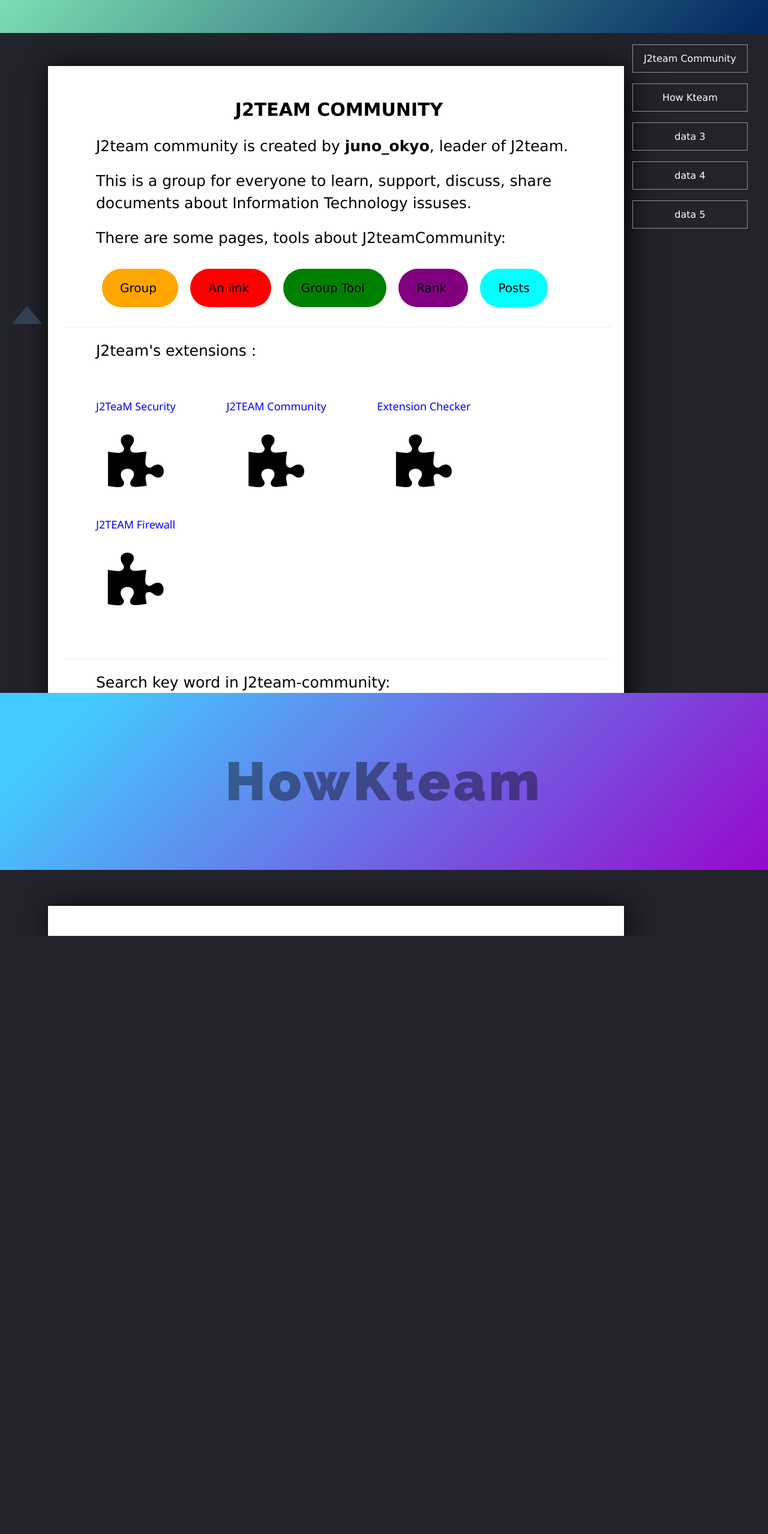
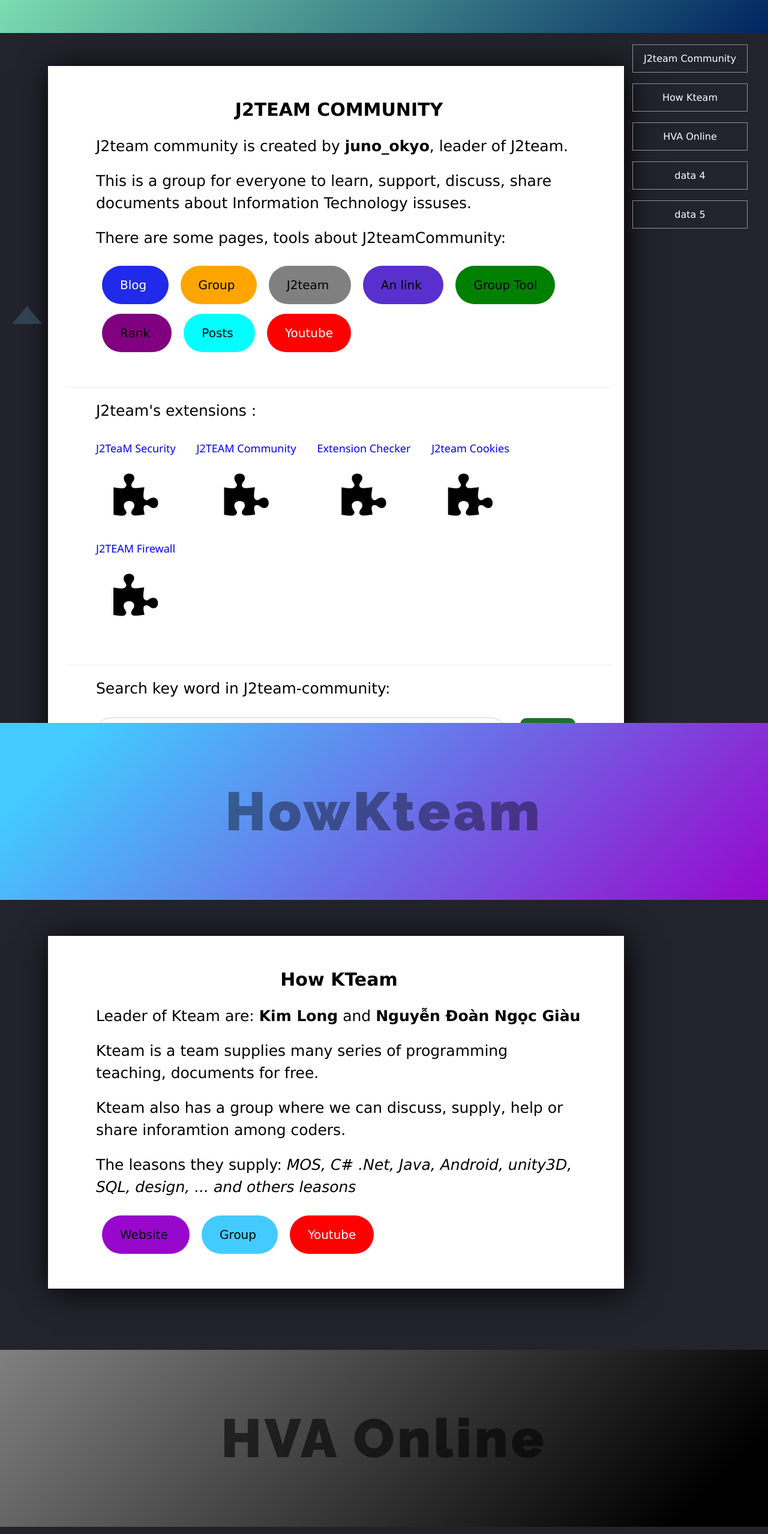
Before and after one commit to VolknerThanh/NewProject, a plain HTML site: page Page-IT.html in a window 1280 px wide. Shown: the part 240-2797 px from the top of the page at 60% size. Before the commit the page ends 1800 px from the top, so only its background shows below. Drawn offline with nearby package versions, Linux system fonts and the light colour scheme.

Commit message:
Add files via upload

```diff
--- a/Page-IT.html
+++ b/Page-IT.html
@@ -73,16 +73,22 @@
 				<center>
 					<p style="font-weight: 600; font-size: 30px;">J2TEAM COMMUNITY</p>
 				</center>
-				<p>J2team community is created by <a href="fb.com/manhtuan1412" target="_blank"><b>juno_okyo</b></a>, leader of J2team.</p>
+				<p>J2team community is created by <a href="https://fb.com/manhtuan1412" target="_blank"><b>juno_okyo</b></a>, leader of J2team.</p>
 				<p>This is a group for everyone to learn, support, discuss, share documents about Information Technology issuses.</p>
 				<p>There are some pages, tools about J2teamCommunity: </p>
 			</div>
 
 			<div class="button-list">
+				<a href="https://junookyo.blogspot.com/" target="_blank" title="junookyo's blog" class="button-0" style="background-color: #202ae8; color: white;">
+					Blog
+				</a>
 				<a href="https://www.facebook.com/groups/j2team.community/" target="_blank" class="button-0" title="J2TeaM Community" style="background-color: orange;">
 					Group
 				</a>
-				<a href="http://anlink.top" target="_blank" class="button-0" title="anlink.top" style="background-color: red;">
+				<a href="https://www.facebook.com/J2TeaM.pro" target="_blank" class="button-0" title="j2team fanpage" style="background-color: gray;">
+					J2team
+				</a>
+				<a href="http://anlink.top" target="_blank" class="button-0" title="anlink.top" style="background-color: #592fce;">
 					An link
 				</a>
 				<a href="http://j2team.anlink.top" target="_blank" class="button-0" title="j2team.anlink.top" style="background-color: green">
@@ -93,6 +99,9 @@
 				</a>
 				<a href="http://code.junookyo.xyz/apps/j2team-community-ranking/" target="_blank" class="button-0" title="Top posts of the week" style="background-color: aqua">
 					Posts
+				</a>
+				<a href="https://www.youtube.com/channel/UCEETpUrNm5qI-LENbBON2Gw" title="youtube" class="button-0" target="_blank" style="background-color: red; color: white;">
+					Youtube
 				</a>
 			</div>
 
@@ -117,6 +126,11 @@
 					<i class="fa fa-puzzle-piece"></i>
 				</a>
 
+				<a href="https://chrome.google.com/webstore/detail/j2team-cookies/okpidcojinmlaakglciglbpcpajaibco?hl=en-US" class="button-1" target="_blank" title="j2team cookies">
+					<h1>J2team Cookies</h1>
+					<i class="fa fa-puzzle-piece"></i>
+				</a>
+
 				<a href="https://chrome.google.com/webstore/detail/j2team-firewall/gmcmpecpdjmfjcocnchgbppfppndikgi" class="button-1" style="padding-right: 0!important;" target="_blank" title="j2team firewall">
 					<h1>J2TEAM Firewall</h1>
 					<i class="fa fa-puzzle-piece"></i>
@@ -138,9 +152,64 @@
 			<p id="header">HowKteam</p>
 		</header>
 
-		<div class="main-left" style="top:1750px;">
+		<div class="main-left" style="top:1800px;">
 			<div id="intro">
+				<center>
+					<p style="font-weight: 600; font-size: 30px;">How KTeam</p>
+				</center>
+				<p>Leader of Kteam are:
+				<b><a href="https://fb.com/rongk9vn/" target="_blank">Kim Long</a></b>
+				and
+				<b><a href="https://fb.com/doangiau2006/" target="_blank">Nguyễn Đoàn Ngọc Giàu</a></b>
+				</p>
+				<p>Kteam is a team supplies many series of programming teaching, documents for free.</p>
+				<p>Kteam also has a group where we can discuss, supply, help or share inforamtion among coders.</p>
+				<p>The leasons they supply: <i>MOS, C# .Net, Java, Android, unity3D, SQL, design, ... and others leasons</i></p>
+			</div>
 
+			<div class="button-list">
+				<a href="https://www.howkteam.com/" target="_blank" class="button-0" title="www.howkteam.com" style="background-color: #9708CC;">
+					Website
+				</a>
+
+				<a href="https://www.facebook.com/groups/917232631730813/" target="_blank" class="button-0" title="Kteam - Lập Trình C/C++, C#, SQL, Unity3D, Java, Android, PHP, ASP.NET" style="background-color: #43CBFF;">
+					Group
+				</a>
+
+				<a href="https://www.youtube.com/kteam" title="youtube" target="_blank" class="button-0" style="background-color: red; color: white;">
+					Youtube
+				</a>
+			</div>
+		</div>
+
+		<header id="hva" class="header">
+			<p id="header" style="color: rgba(1,1,1,0.6);">HVA Online</p>
+		</header><!-- /header -->
+
+		<div class="main-left" style="top:2850px;">
+			<div id="intro">
+				<center>
+					<p style="font-weight: 600; font-size: 30px;">HVA Online</p>
+				</center>
+				<p>One of the leader is <b><a href="https://fb.com/xnohat/" target="_blank">Hong Phuc Nguyen</a></b>
+				.</p>
+				<p>HVA Zone is the next generation of HVA (Hacker Vietnam Association).</p>
+				<p>This is a professional community about hacking, security, system administration and programming.</p>
+			</div>
+
+			<div class="button-list">
+				<a href="http://hvazone.com/newsfeed" class="button-0" target="_blank" title="hvazone.com" style="background-color: red; color: white;">
+					HVA Zone
+				</a>
+				<a href="http://www.hvaonline.net/" class="button-0" target="_blank" title="hvaonline.net (old generation)" style="background-color: black; color:white;">
+					HVA Forum
+				</a>
+				<a href="https://www.facebook.com/hvaonline" class="button-0" target="_blank" title="HVAOnline fanpage" style="background-color: #202ae8; color: white;">
+					HVA FPage
+				</a>
+				<a href="https://www.facebook.com/groups/hvaonline/" class="button-0" target="_blank" title="HVAOnline group facebook" style="background-color: green; color: white;">
+					HVA Group
+				</a>
 			</div>
 		</div>
 
@@ -159,8 +228,8 @@
 									<a href="Page-IT.html#kteam" class="btn btn-5">
 										How Kteam
 									</a>
-									<a href="#" class="btn btn-5">
-										data 3
+									<a href="Page-IT.html#hva" class="btn btn-5">
+										HVA Online
 									</a>
 									<a href="#" class="btn btn-5">
 										data 4
--- a/style.css
+++ b/style.css
@@ -33,9 +33,14 @@ body {
 	background-image: linear-gradient( 135deg, #92FFC0 0%, #002661 100%);
 }
 #kteam{
-	top: 1100px;
+	top: 1150px;
 	z-index: 1;
 	background-image: linear-gradient( 135deg, #43CBFF 10%, #9708CC 100%);
+}
+#hva{
+	top: 1900px;
+	z-index: 1;
+	background-image: linear-gradient( 135deg, gray 0%, black 90%);
 }
 #header {
 	font-weight: 900;
@@ -300,10 +305,11 @@ body {
 	padding-bottom: 20px;
 }
 .button-list{
-	margin: 30px 80px 50px 50px;
+	margin: 0px 80px 50px 50px;
 }
 .button-0{
 	font-size: 20px;
+	line-height: 80px;
 	text-align: center;
 	cursor: pointer;
 	box-sizing: border-box;
@@ -317,9 +323,10 @@ body {
 	cursor: pointer;
 	box-sizing: border-box;
 	text-align: center;
-	font-size: 100px;
+	font-size: 80px;
 	display: inline-block;
-	padding-right: 80px;
+	padding-left: 0!important;
+	padding-right: 30px;
 }
 .button-1 h1{
 	font-size: 18px;
```
